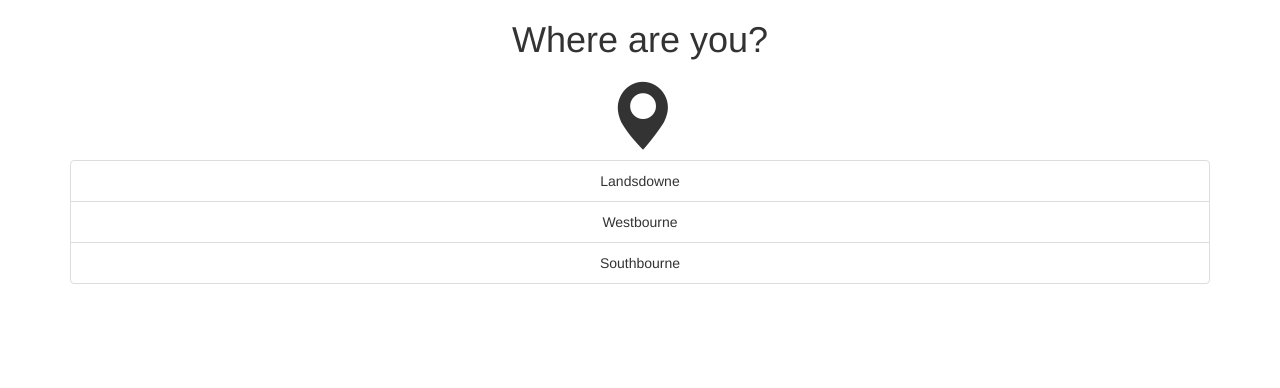
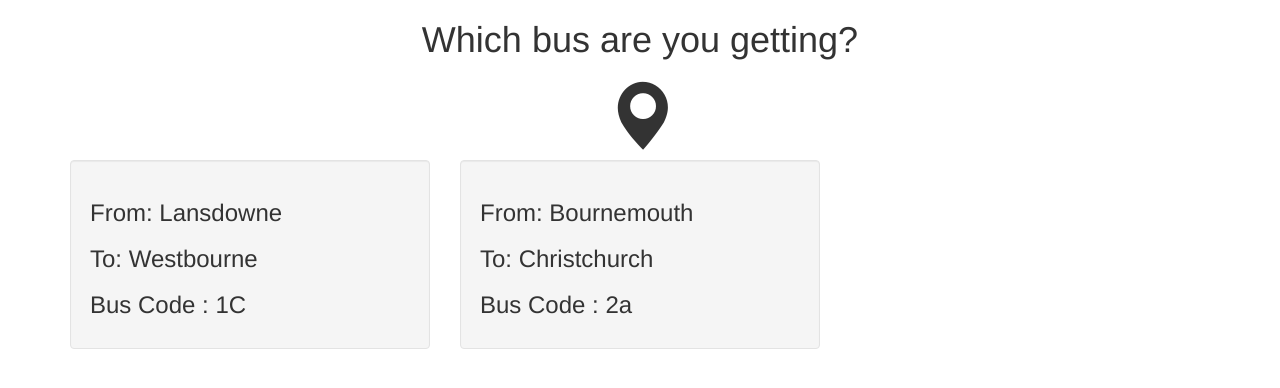
Before and after one commit to SreejuThankan/mystop, a website: page mystop-web/index.html in a window 1280 px wide. Drawn offline with nearby package versions, Linux system fonts and the light colour scheme.

Commit message:
more stuff

```diff
--- a/mystop-web/index.html
+++ b/mystop-web/index.html
@@ -7,7 +7,7 @@
     <link rel="stylesheet" type="text/css" href="styles.css">
 </head>
 <body>
-<h1 class="text-center">Where are you?</h1>
+<h1 class="text-center">Which bus are you getting?</h1>
 
 <div class="container">
     <div class="row text-center">
@@ -16,13 +16,24 @@
         </div>
     </div>
     <div class="row">
-        <div class="col-md-12">
-            <ul class = "list-group text-center ">
-                <li class = "list-group-item">Landsdowne </li>
-                <li class = "list-group-item">Westbourne </li>
-                <li class = "list-group-item">Southbourne </li>
+        <div class="col-md-4">
+            <div class="well">
+                <h3>From: Lansdowne</h3>
 
-            </ul>
+                <h3>To: Westbourne</h3>
+
+                <h3>Bus Code : 1C</h3>
+            </div>
+            </div>
+            <div class="col-md-4">
+                <div class="well">
+                    <h3>From: Bournemouth</h3>
+
+                    <h3>To: Christchurch</h3>
+
+                    <h3>Bus Code : 2a</h3>
+                </div>
+            </div>
 
         </div>
     </div>
```
Also changed, not shown: mystop-web/destination.html (added, +24 -0 lines), mystop-web/styles.css (line endings or trailing spaces).
